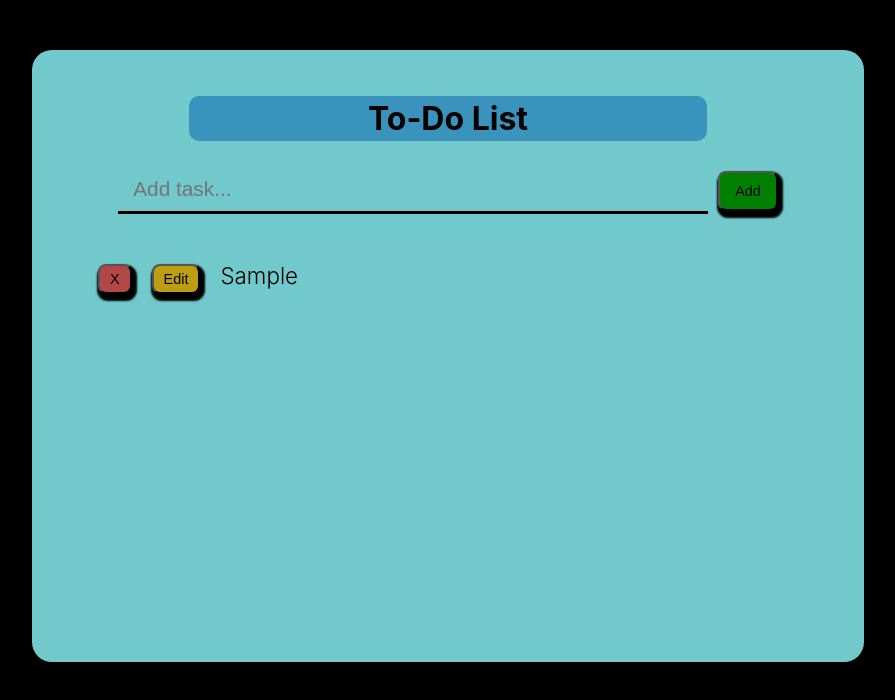
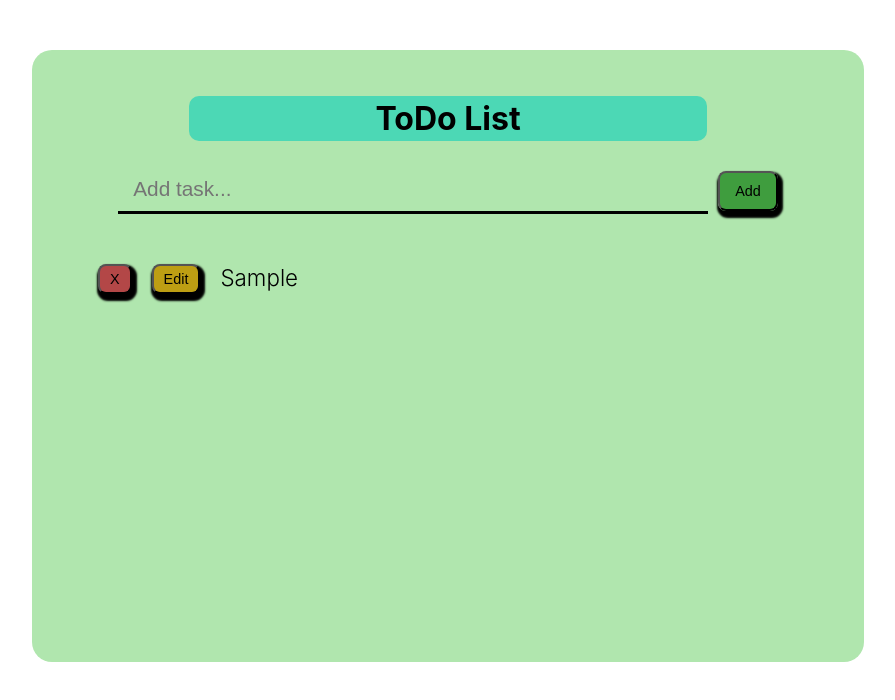
Before and after one commit to ForeveYoung/react-todo, a React (Create React App) app: page / in a window 1280 px wide. Both pictures are taken after typing "Sample" into the empty fields and a click on the button "Add". Shown: the top 700 px of the page, without its empty margins (192-1087 px from the left). Built offline with nearby package versions, Linux system fonts and the light colour scheme.

Commit message:
fixed edit button

```diff
--- a/src/App.css
+++ b/src/App.css
@@ -5,24 +5,20 @@
 }
 
 body {
-  background-color: black;
   text-align: center;
   padding: 0 50px;
 }
 
-.todolist {
+.todo-list {
   margin: 50px auto;
   padding: 16px;
   min-height: 580px;
   max-width: 800px;
-  background-color: #72c9cc;
+  background-color: #b0e6ae;
   background-size: 40px 40px;
   border-radius: 20px;
 }
-.todolist form {
-  margin-top: 40px;
-}
-.todolist input {
+.todo-list input {
   border: 0;
   border-bottom: 3px solid black;
   background-color: transparent;
@@ -30,26 +26,25 @@ body {
   padding: 10px 15px;
   width: 70%;
 }
-.todolist button {
+.todo-list button {
   margin-top: 30px;
   margin-left: 10px;
-  background-color: green;
+  background-color: rgba(15, 126, 15, 0.699);
   border-radius: 8px;
   padding: 10px 15px;
   font-size: 0.9rem;
   cursor: pointer;
   box-shadow: 2px 4px 2px 3px black;
 }
-
-.header {
+.todo-list .header {
   display: flex;
   align-items: center;
   justify-content: center;
 }
-.header h1 {
+.todo-list .header h1 {
   width: 60%;
   margin-top: 30px;
-  background-color: #3a93bd;
+  background-color: #4cd8b5;
   border-radius: 10px;
   padding: 0.2rem 1.2rem;
 }
@@ -57,12 +52,19 @@ body {
 .items {
   margin: 20px 0 0 30px;
 }
-.items ul li {
+.items .item {
   text-align: left;
   margin: 0px 10px;
   font-size: 1.4rem;
   font-weight: 300;
-  list-style: none;
+  display: flex;
+}
+.items input {
+  margin-top: 30px;
+  margin-left: 10px;
+}
+.items .todo-element {
+  margin-top: 30px;
 }
 .items .delete-btn {
   background-color: #b34747;
--- a/src/App.js
+++ b/src/App.js
@@ -1,70 +1,64 @@
-import React, { useState } from 'react';
-import TodoItem from "./components/TodoItem";
+import React, { useState } from "react";
+import TodoForm from "./components/TodoForm";
+import Todo from "./components/Todo";
 import './App.css';
 
-function App() {
-    const [input, setInput] = useState("");
-    const [items, setItems] = useState([]);
-    const [isEdit, setEdit] = useState(false);
+function TodoList() {
+  const [items, setTodos] = useState([]);
+  const [editId, setEdit] = useState(false);
+  const [inputValue, setInputValue] = useState("");
 
-    function addItem() {
-        if (input !== ''){
-            setItems(prevData => [...prevData, input]
-            );
-            setInput("");
-        }
-        setEdit(false)
+  const handleEditChange = (id, text) => {
+    setEdit(id);
+    setInputValue(text);
+  };
+  const addTodo = (todo) => {
+    if (!todo.text || '' ) {
+      return;
     }
 
-    function removeItem(id) {
-        setItems(prevData => {
-            return prevData.filter((item, index) => index !== id
-            )
-        });
-    }
+    const newTodos = [todo, ...items];
+    setTodos(newTodos);
+  };
 
-    function editItem(item, id){
-        setEdit(true)
-       setInput(item)
-               setItems(prevData => {
-            return prevData.filter((item, index) => index !== id
-            )
-        });
-    }
+  const removeTodo = (id) => {
+    const removedArr = [...items].filter((todoId) => todoId.id !== id);
 
-    return (
-      <div className="todolist">
-          <div className="header">
-              <h1 className="title">To-Do List</h1>
-          </div>
-              <input
-                placeholder="Add task..."
-                type="text"
-                value={input}
-                onChange={(event) => {setInput(event.target.value)}}
-              />
-              {isEdit ?
-              <button onClick={addItem}>Confirm</button>
-              :
-              <button onClick={addItem}>Add</button>
-              }
-          <div className="items">
-                <ul>
-                     {items.map((item, index) => (
-                <TodoItem
-              key={index}
-              id={index}
-              item={item}
-              onRemove={removeItem}
-              onEdit={editItem}
+    setTodos(removedArr);
+  };
 
-          />
-        )) }
+  const editTodo = (id, text, todo) => {
+    let editTodos = items.map((todo) => {
+      if (todo.id === id) {
+        todo.text = text;
+      }
+      return todo;
+    });
+    setTodos(editTodos);
+    setEdit(false);
+  };
 
-            </ul>
-          </div>
+  return (
+    <div className='todo-list'>
+      <div className='header'>
+      <h1 className='header'>ToDo List</h1>
       </div>
-    );
+      <TodoForm
+        onSubmit={addTodo} />
+        <div className='items'>
+            <Todo
+        items={items}
+        removeTodo={removeTodo}
+        editTodo={editTodo}
+        handleEditChange={handleEditChange}
+        editId={editId}
+        inputValue={inputValue}
+        setInputValue={setInputValue}
+      />
+        </div>
+
+    </div>
+  );
 }
 
-export default App;
+export default TodoList;
--- /dev/null
+++ b/src/components/Todo.js
@@ -0,0 +1,36 @@
+import React from "react";
+
+const Todo = ({
+  items,
+  removeTodo,
+  editTodo,
+  editId,
+  handleEditChange,
+  inputValue,
+  setInputValue
+}) => {
+  return items.map((todo) => (
+    <div>
+      {editId === todo.id ? (
+        <div className='item'>
+        <input
+          type="text"
+          value={inputValue}
+          onChange={(e) => setInputValue(e.target.value)}
+        />
+          <button onClick={() => editTodo(todo.id, inputValue)}>Submit</button>
+        </div>
+      ) : (
+        <div className='item'>
+        <button className='delete-btn' onClick={() => removeTodo(todo.id)}> X </button>
+        <button className='edit-btn' onClick={() => handleEditChange(todo.id, todo.text)}> Edit </button>
+        <div className='todo-element'  key={todo.id}>
+          {todo.text}
+        </div>
+         </div>
+      )}
+    </div>
+  ));
+};
+
+export default Todo;
--- /dev/null
+++ b/src/components/TodoForm.js
@@ -0,0 +1,33 @@
+import React, { useState } from "react";
+
+function TodoForm(props) {
+  const [input, setInput] = useState("");
+
+  const handleChange = (e) => {
+    setInput(e.target.value);
+  };
+
+  const handleSubmit = (e) => {
+    e.preventDefault();
+
+    props.onSubmit({
+      id: Math.floor(Math.random() * 10000),
+      text: input
+    });
+    setInput("");
+  };
+
+  return (
+    <form onSubmit={handleSubmit} className='todoform'>
+      <input
+        placeholder="Add task..."
+        value={input}
+        onChange={handleChange}
+        name="text"
+      />
+      <button onClick={handleSubmit}>Add</button>
+    </form>
+  );
+}
+
+export default TodoForm;
--- a/src/components/TodoItem.jsx
+++ /dev/null
@@ -1,15 +0,0 @@
-import React from "react";
-
-function TodoItem({ id, item, onRemove, onEdit}) {
-
-    return (
-        <li>
-            <button className='delete-btn' onClick={() => {onRemove(id)}}>X</button>
-            <button className='edit-btn' onClick={() => {onEdit(item, id)}}>Edit</button>
-           {item}
-
-        </li>
-    )
-}
-
-export default TodoItem;
--- a/src/styles.scss
+++ b/src/styles.scss
@@ -5,23 +5,19 @@
 }
 
 body {
-    background-color: black;
+
     text-align: center;
     padding: 0 50px;
 }
 
-.todolist {
+.todo-list {
     margin: 50px auto;
     padding: 16px;
     min-height: 580px;
     max-width: 800px;
-    background-color: rgb(114, 201, 204);
+    background-color: rgb(176, 230, 174);
     background-size: 40px 40px;
     border-radius: 20px;
-
-    form {
-        margin-top: 40px;
-    }
 
     input {
         border: 0;
@@ -35,16 +31,15 @@ body {
     button {
         margin-top: 30px;
         margin-left: 10px;
-        background-color:  green;
+        background-color:  rgba(15, 126, 15, 0.699);
         border-radius: 8px;
         padding: 10px 15px;
         font-size: 0.9rem;
         cursor: pointer;
         box-shadow: 2px 4px 2px 3px black;
     }
-}
 
-.header {
+    .header {
     display: flex;
     align-items: center;
     justify-content: center;
@@ -52,21 +47,33 @@ body {
     h1{
         width: 60%;
         margin-top: 30px;
-        background-color: #3a93bd;
+        background-color: rgb(76, 216, 181);
         border-radius: 10px;
         padding: 0.2rem 1.2rem;
     }
 }
+}
+
+
 
 .items {
     margin: 20px 0 0 30px;
 
-    ul li {
+    .item {
         text-align: left;
         margin: 0px 10px;
         font-size: 1.4rem;
         font-weight: 300;
-        list-style: none;
+        display: flex;
+    }
+
+    input{
+        margin-top: 30px;
+        margin-left: 10px;
+    }
+
+    .todo-element{
+        margin-top: 30px;
     }
 
     .delete-btn{
@@ -79,6 +86,7 @@ body {
         background-color: rgb(189, 158, 19);
         margin-right: 20px;
         padding: 5px 10px;
+
     }
 
 }
```
